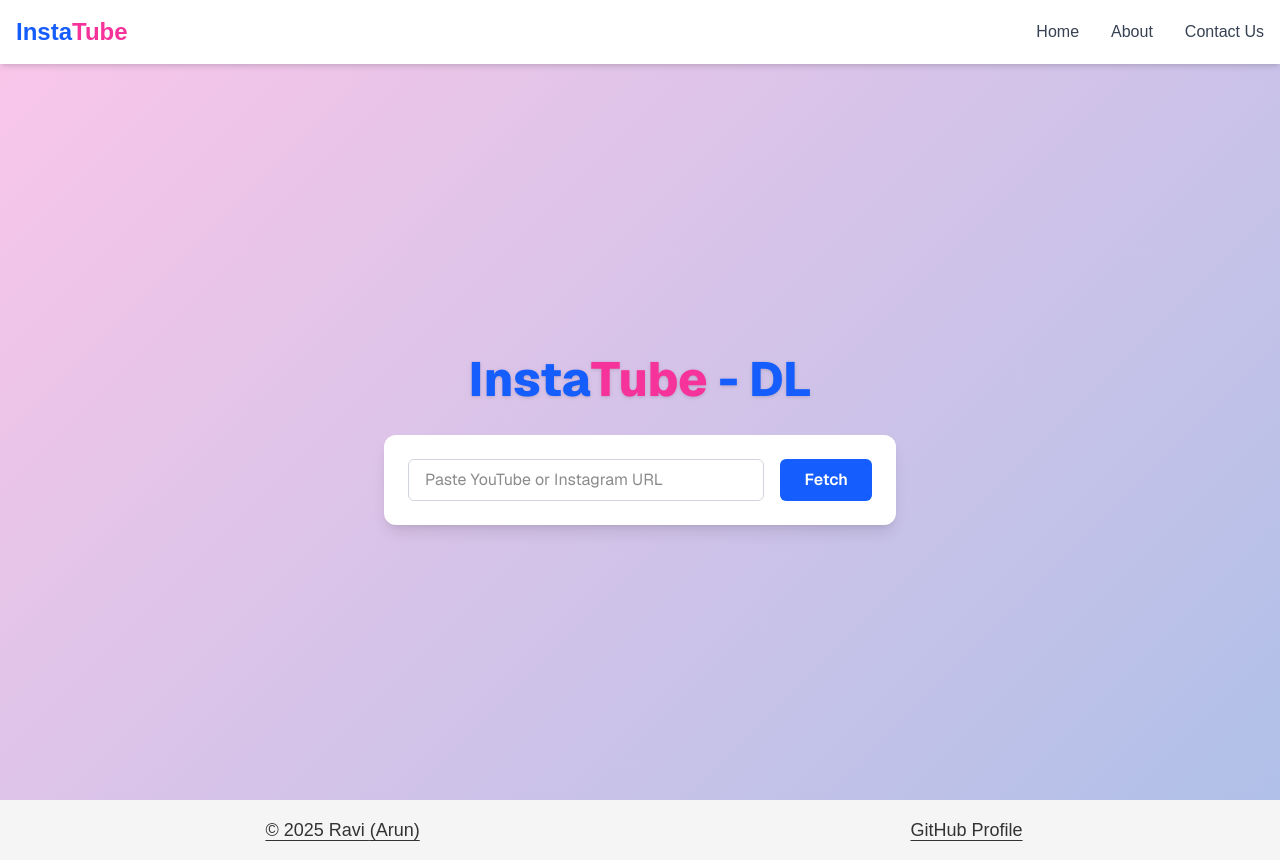
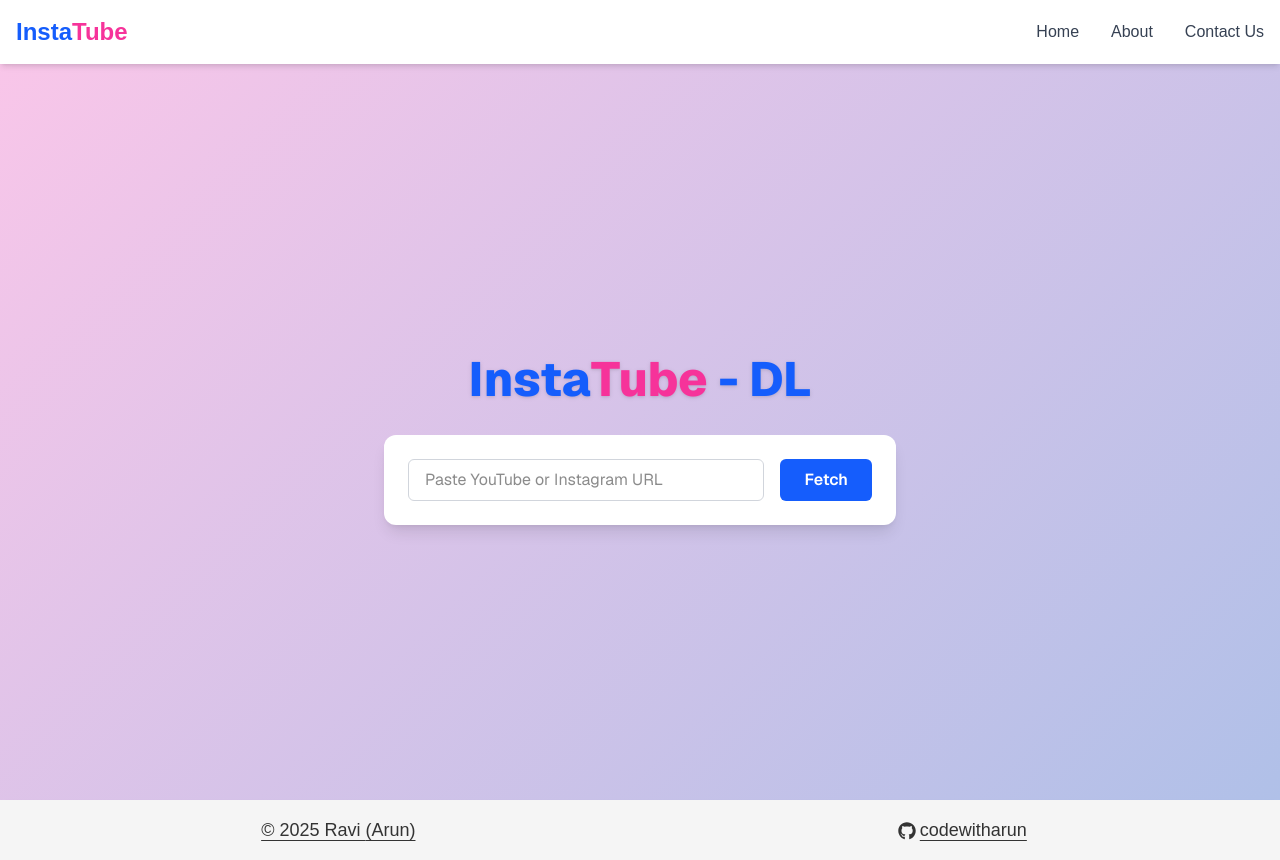
Before and after one commit to codewitharunofficial/insta-tube-web-dl, a Next.js app: page / in a window 1280 px wide. Built offline with nearby package versions, Linux system fonts and the light colour scheme.

Commit message:
Minor Fixes

```diff
--- a/src/components/Footer.tsx
+++ b/src/components/Footer.tsx
@@ -1,4 +1,5 @@
 import React from 'react';
+import { FaGithub } from 'react-icons/fa';
 
 const Footer: React.FC = () => (
     <footer className='footer flex flex-row items-center justify-around p-[1rem] text-center bg-[#f5f5f5] text-lg shadow-md z-10'>
@@ -7,9 +8,10 @@
             href="https://github.com/codewitharunofficial"
             target="_blank"
             rel="noopener noreferrer"
-            className='ml-2 text-[#333] underline underline-offset-4 cursor-pointer hover:text-[#007bff] transition-colors duration-300'
+            className='ml-2 text-[#333] underline underline-offset-4 cursor-pointer hover:text-[#007bff] transition-colors duration-300 text-lg'
         >
-            GitHub Profile
+            <FaGithub className='inline mr-1' />
+            codewitharun
         </a>
     </footer>
 );
--- a/tsconfig.json
+++ b/tsconfig.json
@@ -22,6 +22,6 @@
       "@/*": ["./src/*"]
     }
   },
-  "include": ["next-env.d.ts", "**/*.ts", "**/*.tsx", ".next/types/**/*.ts", "src/app/api/insta-image/[url]/route.js", "src/app/api/download/insta-image/route.js", "src/app/api/download/youtube-video/route.ts", "src/app/api/download/youtube-video/route.ts", "src/app/api/download/youtube-audio/route.js"],
+  "include": ["next-env.d.ts", "**/*.ts", "**/*.tsx", ".next/types/**/*.ts", "src/app/api/insta-image/[url]/route.js", "src/app/api/download/insta-image/route.js", "src/app/api/download/youtube-video/route.js", "src/app/api/download/youtube-video/route.js", "src/app/api/download/youtube-audio/route.js"],
   "exclude": ["node_modules"]
 }
```
